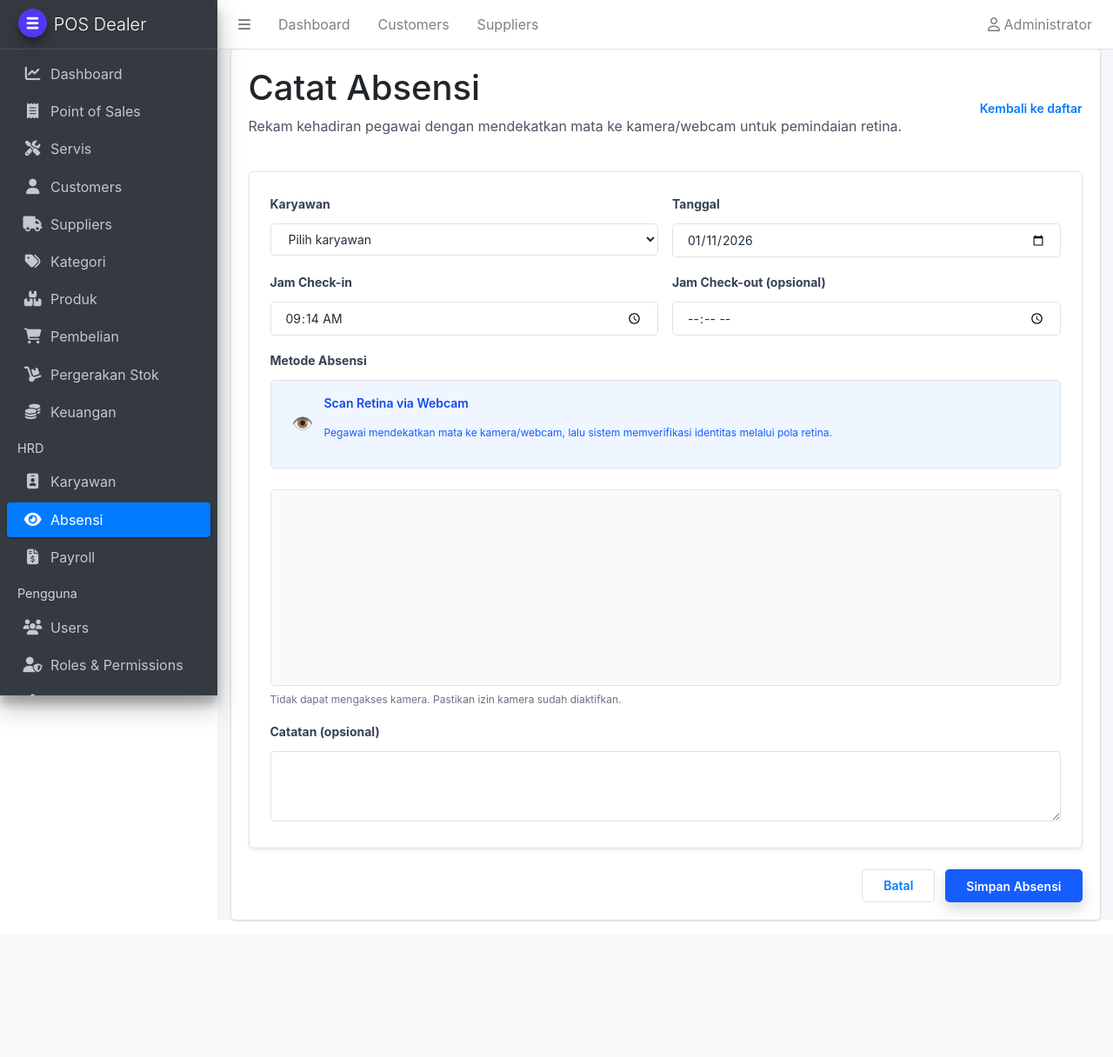
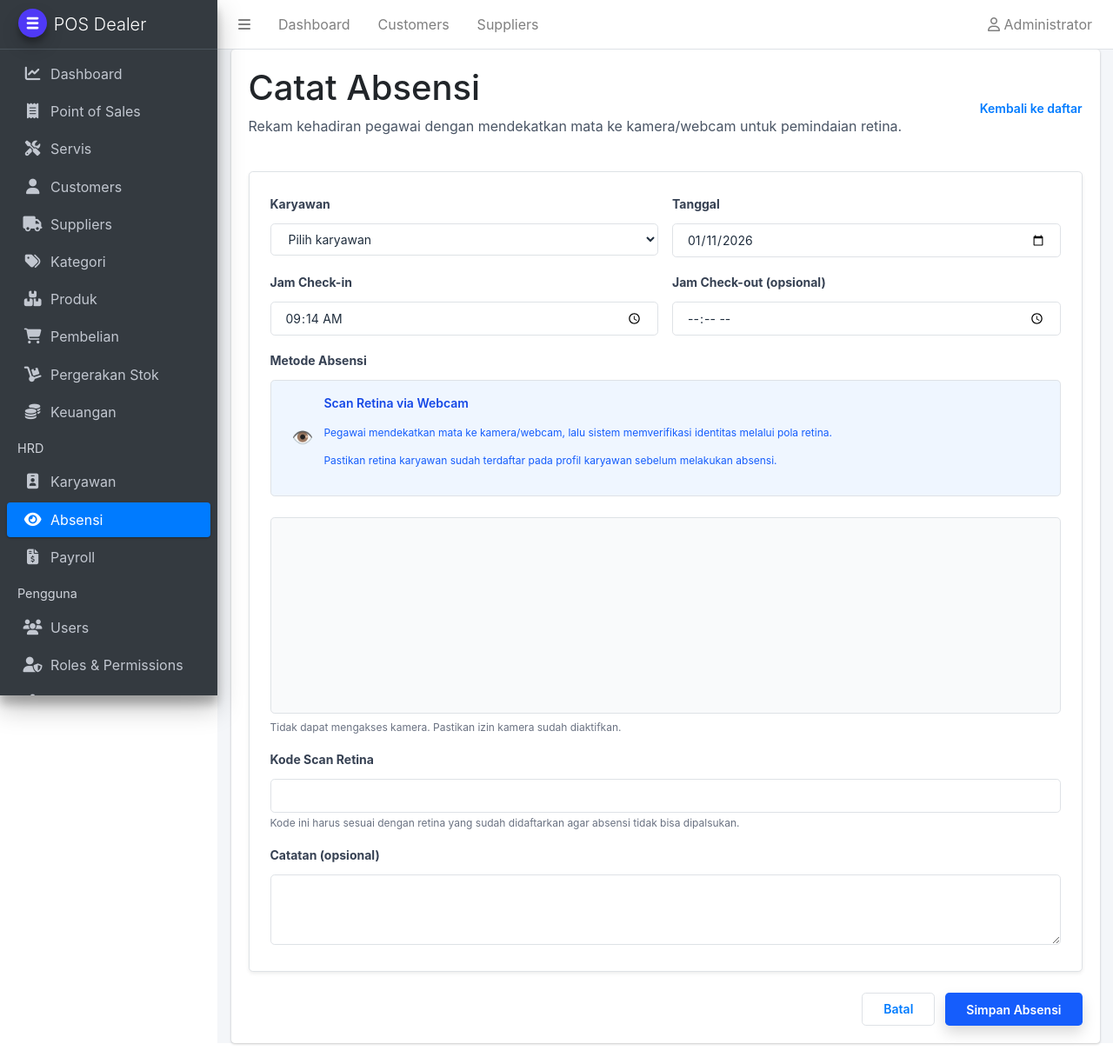
Before and after one commit to deevseek/poslaravel, a Laravel app: page /attendances/create in a window 1280 px wide. Shown: the whole page at 87% size. Before the commit the page ends 1060 px from the top, so only its background shows below. Run offline with Laravel 12, Linux system fonts and the light colour scheme; a user stored in the database is signed in; data comes from the database, SQL or seed files in the repository; data that the repository does not hold is empty; style sheets or scripts are compiled from the project's sources; some libraries are stand-ins or nearby versions.

Commit message:
Add retina registration and verification for attendance

```diff
--- a/app/Http/Controllers/AttendanceController.php
+++ b/app/Http/Controllers/AttendanceController.php
@@ -7,6 +7,7 @@ use App\Models\Employee;
 use Carbon\Carbon;
 use Illuminate\Http\RedirectResponse;
 use Illuminate\Http\Request;
+use Illuminate\Support\Facades\Hash;
 use Illuminate\Validation\Rule;
 use Illuminate\View\View;
 
@@ -43,9 +44,24 @@ class AttendanceController extends Controller
             'check_in_time' => ['required', 'date_format:H:i'],
             'check_out_time' => ['nullable', 'date_format:H:i', 'after_or_equal:check_in_time'],
             'note' => ['nullable', 'string', 'max:500'],
+            'retina_scan_code' => ['required', 'string', 'max:255'],
         ], [
             'employee_id.unique' => 'Absensi untuk karyawan dan tanggal tersebut sudah ada.',
         ]);
+
+        $employee = Employee::findOrFail($validated['employee_id']);
+
+        if (! $employee->retina_signature || ! $employee->retina_registered_at) {
+            return back()
+                ->withErrors(['employee_id' => 'Retina karyawan belum terdaftar. Silakan daftar terlebih dahulu di profil karyawan.'])
+                ->withInput();
+        }
+
+        if (! Hash::check($validated['retina_scan_code'], $employee->retina_signature)) {
+            return back()
+                ->withErrors(['retina_scan_code' => 'Scan retina tidak cocok dengan data terdaftar.'])
+                ->withInput();
+        }
 
         $checkIn = Carbon::createFromFormat('H:i', $validated['check_in_time']);
         $status = $checkIn->greaterThan(Carbon::createFromFormat('H:i', '09:00')) ? 'Terlambat' : 'Hadir';
--- a/app/Models/Employee.php
+++ b/app/Models/Employee.php
@@ -19,12 +19,15 @@ class Employee extends Model
         'join_date',
         'base_salary',
         'is_active',
+        'retina_signature',
+        'retina_registered_at',
     ];
 
     protected $casts = [
         'join_date' => 'date',
         'base_salary' => 'decimal:2',
         'is_active' => 'boolean',
+        'retina_registered_at' => 'datetime',
     ];
 
     public function payrolls(): HasMany
--- a/resources/views/attendances/create.blade.php
+++ b/resources/views/attendances/create.blade.php
@@ -19,7 +19,7 @@
                         <option value="">Pilih karyawan</option>
                         @foreach ($employees as $employee)
                             <option value="{{ $employee->id }}" {{ old('employee_id') == $employee->id ? 'selected' : '' }}>
-                                {{ $employee->name }} {{ $employee->position ? ' - ' . $employee->position : '' }}
+                                {{ $employee->name }} {{ $employee->position ? ' - ' . $employee->position : '' }} {{ $employee->retina_registered_at ? '' : '(Retina belum terdaftar)' }}
                             </option>
                         @endforeach
                     </select>
@@ -63,6 +63,7 @@
                     <div>
                         <p class="font-semibold">Scan Retina via Webcam</p>
                         <p class="text-xs text-blue-600">Pegawai mendekatkan mata ke kamera/webcam, lalu sistem memverifikasi identitas melalui pola retina.</p>
+                        <p class="text-xs text-blue-600">Pastikan retina karyawan sudah terdaftar pada profil karyawan sebelum melakukan absensi.</p>
                     </div>
                 </div>
                 <div class="mt-4">
@@ -73,6 +74,16 @@
                         Izinkan akses kamera agar pratinjau webcam tampil.
                     </p>
                 </div>
+            </div>
+
+            <div>
+                <label class="block text-sm font-semibold text-gray-700" for="retina_scan_code">Kode Scan Retina</label>
+                <input type="text" id="retina_scan_code" name="retina_scan_code" value="{{ old('retina_scan_code') }}" required
+                    class="mt-1 w-full rounded-lg border border-gray-300 px-3 py-2 text-sm focus:border-blue-500 focus:outline-none">
+                <p class="mt-1 text-xs text-gray-500">Kode ini harus sesuai dengan retina yang sudah didaftarkan agar absensi tidak bisa dipalsukan.</p>
+                @error('retina_scan_code')
+                    <p class="mt-1 text-sm text-red-600">{{ $message }}</p>
+                @enderror
             </div>
 
             <div>
```
Also changed, not shown: app/Http/Controllers/EmployeeController.php (+21 -0 lines), resources/views/employees/create.blade.php (+13 -0 lines), resources/views/employees/edit.blade.php (+26 -0 lines), resources/views/employees/show.blade.php (+9 -0 lines), database/migrations/2025_03_05_000540_add_retina_fields_to_employees_table.php (added).
